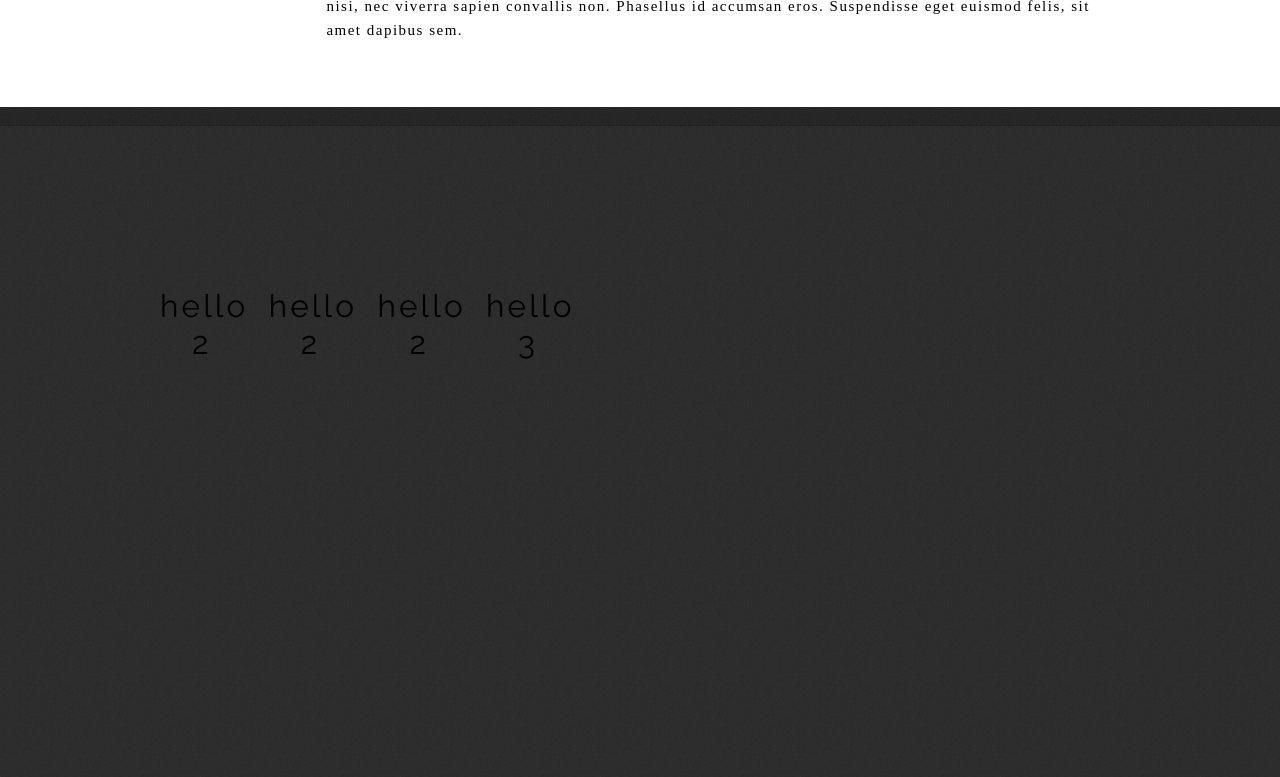
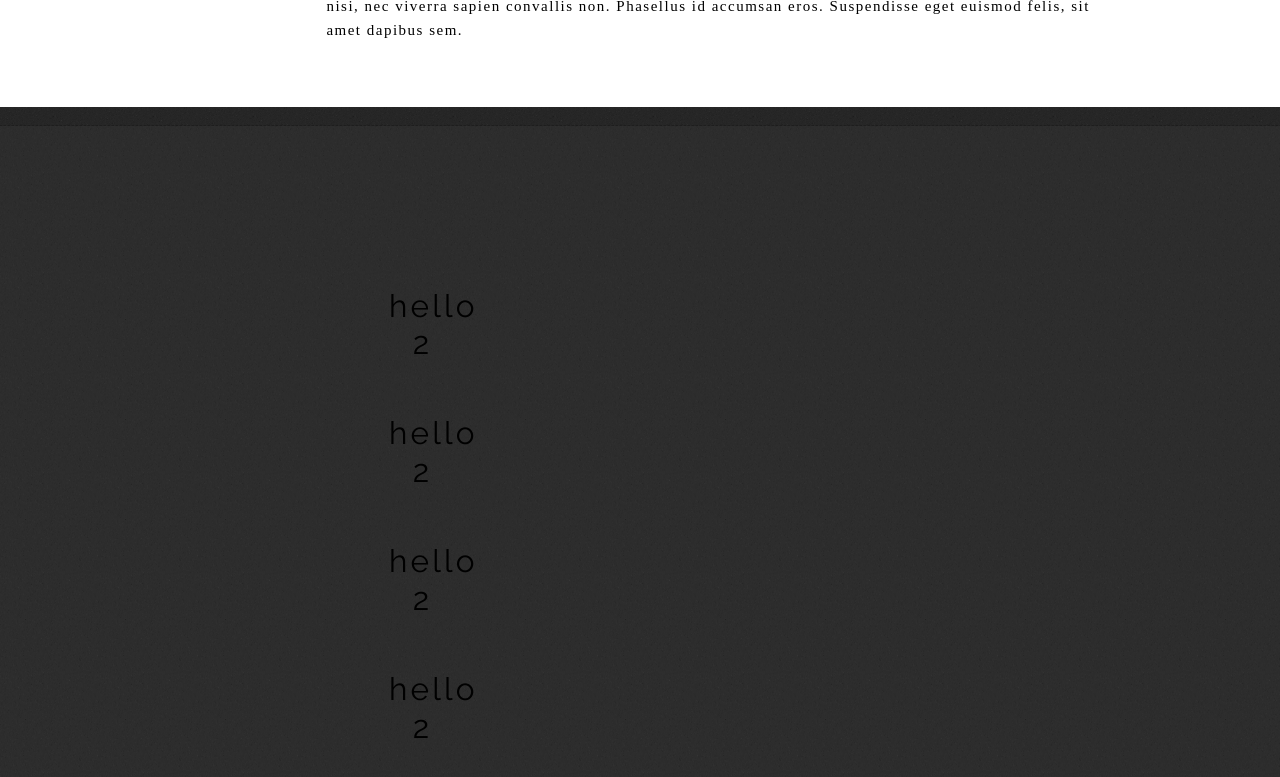
Before and after one commit to jacksoncwilliams/jackson-erin, a Jekyll site: the page built from simpleindex.html, in a window 1280 px wide and 900 px high, scrolled down 2959 px. Shown: the top 777 px of the window. Built offline with Jekyll 4.4.1, drawn with Linux system fonts in a browser that asks for light colours; nearby versions of some CDN libraries; some web fonts are replaced.

Commit message:
Update simpleindex.html

```diff
--- a/simpleindex.html
+++ b/simpleindex.html
@@ -220,25 +220,34 @@
 
 <section id="contact">
             <div class="container">
-                        <div class="eight columns">
+                        <div class="eight columns offset-by-two columns">
 
 
-
+                        <div class="container">
                         <div class="two columns">
                                     <h1> hello  2</h1>
                         </div>
+                        </div>
 
+                        <div class="container">
                         <div class="two columns">
                                     <h1> hello  2</h1>
                         </div>
+                        </div>
 
+                        <div class="container">
                         <div class="two columns">
                                     <h1> hello  2</h1>
                         </div>
+                        </div>
 
+                        <div class="container">
                         <div class="two columns">
-                                    <h1> hello 3</h1>
+                                    <h1> hello  2</h1>
                         </div>
+                        </div>
+
+
                         </div>
 
             </div>
```
